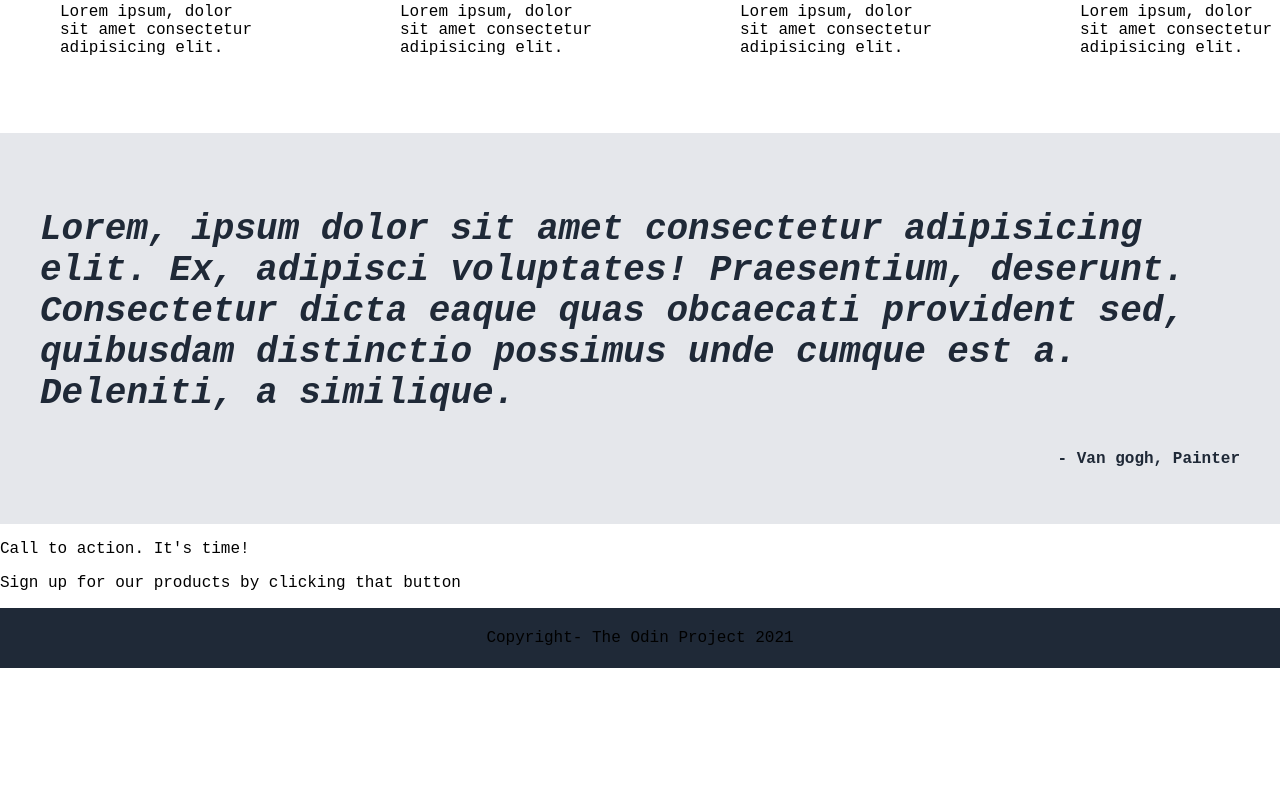
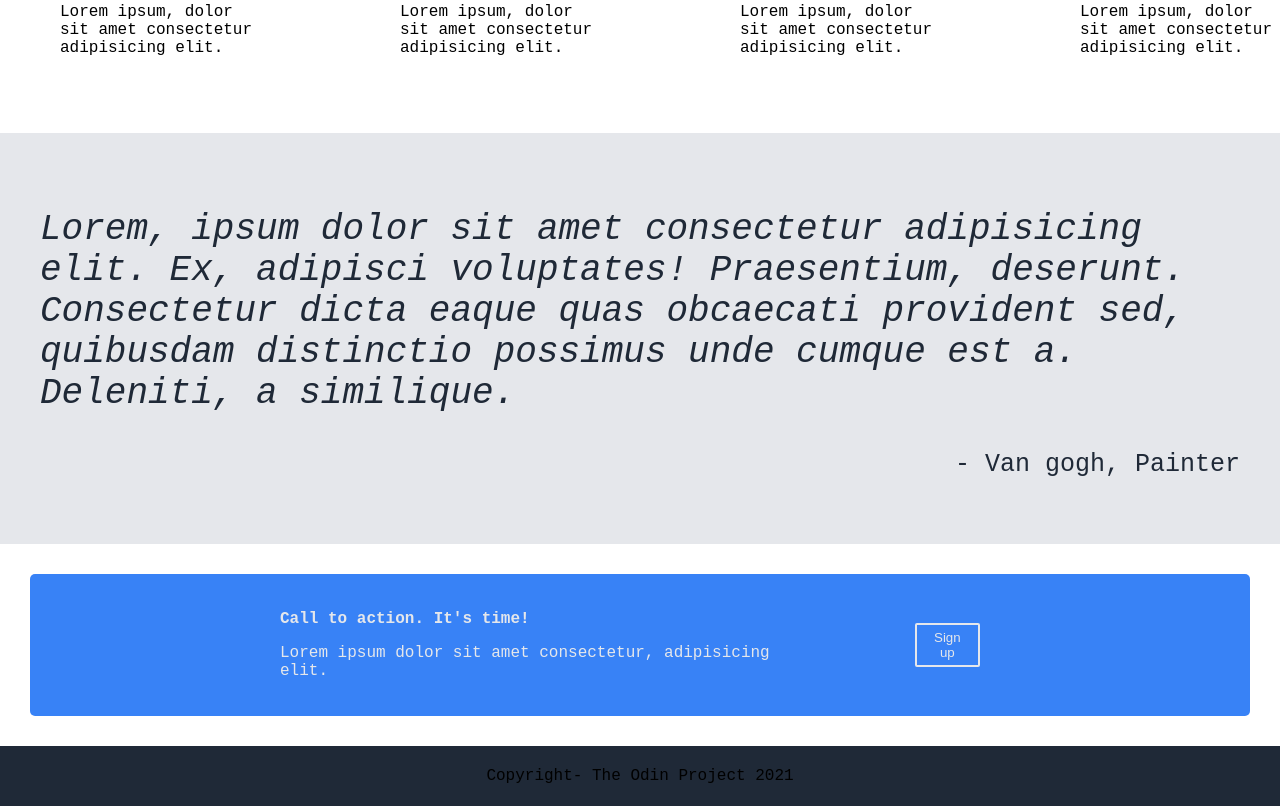
Before and after one commit to chilledoutluke/landing-page, a plain HTML site: page index.html in a window 1280 px wide. Shown: the part 1013-1819 px from the top of the page. Before the commit the page ends 1681 px from the top, so only its background shows below. Drawn offline with Linux system fonts and the light colour scheme.

Commit message:
added flex 1 added button stules and font to section 3

```diff
--- a/index.html
+++ b/index.html
@@ -69,8 +69,13 @@
 
     <section class="section-3">
         <div class="cta">
-            <p>Call to action. It's time!</p>
-            <p>Sign up for our products by clicking that button</p>
+            <div cta-text>
+                <p class="header-p">Call to action. It's time!</p>
+                <p>Lorem ipsum dolor sit amet consectetur, adipisicing elit.</p>
+            </div>
+            <div class="cta-text">
+                <button id="btn">Sign up</button>
+            </div>
         </div>
     </section>
 
--- a/style.css
+++ b/style.css
@@ -29,7 +29,7 @@ nav {
     display: flex;
     list-style-type: none;
     align-items: center;
-    gap: 30px;
+    gap: 40px;
 
 }
 
@@ -113,8 +113,6 @@ button {
     background-color: #e5e7eb;
     padding: 40px;
     color: #1f2937;
-    font-weight: bold;
-
 
 }
 
@@ -126,9 +124,51 @@ button {
 
 .quote-author {
     text-align: right;
+    font-size: 25px;
 }
 
+.section-3 {
+    display: flex;
+    align-items: center;
+    justify-content: center;
+    padding: 30px;
 
+}
+
+.cta {
+    display: flex;
+    align-items: center;
+    flex: 1;
+    background-color: #3882f6;
+    color: #e5e7eb;
+    padding: 20px;
+    padding-left: 250px;
+    padding-right: 250px;
+    border-radius: 5px;
+
+}
+.cta-text {
+   text-align: left;
+    font-size: 22px;
+   padding-right: 20px;
+
+}
+
+#btn {
+    border-style: solid;
+    border-radius: 4px;
+    border-color: #e5e7eb;
+    padding: 5px;
+    padding-left: 10px;
+    padding-right: 10px;
+    border-radius: 2px;
+    margin-left: 100px;
+
+}
+
+.header-p {
+    font-weight: bold;
+}
 
 
 
```
